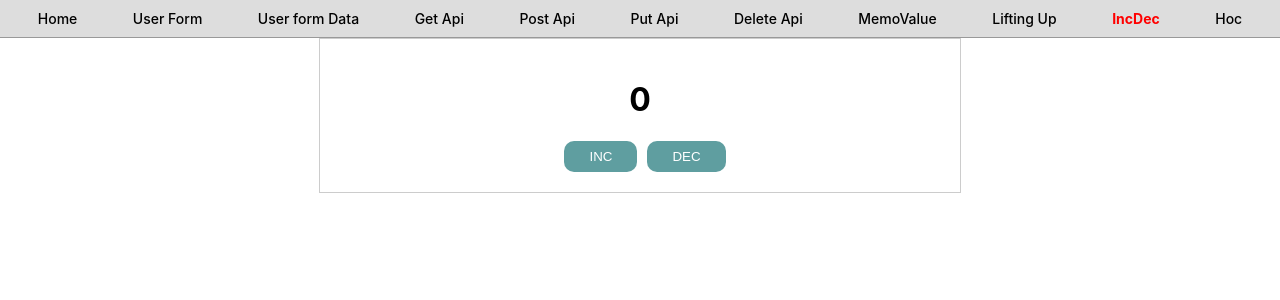
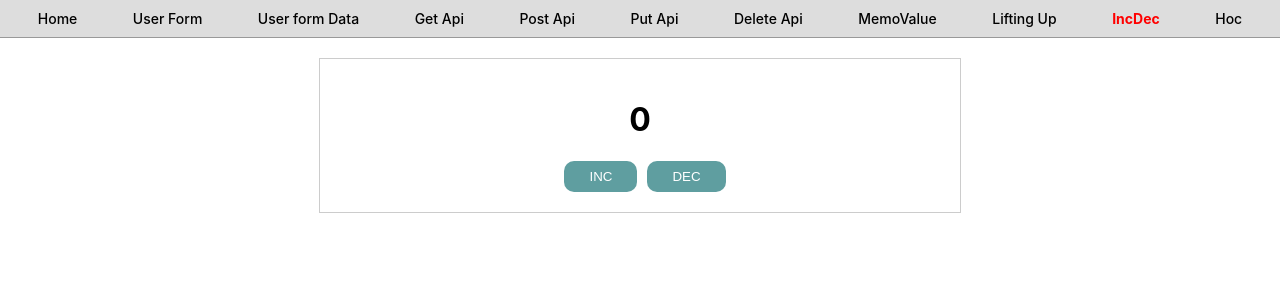
Before and after one commit to pinjarirais/reactredux, a React (Create React App) app: page /incdec in a window 1280 px wide. Shown: the top 300 px of the page. Built offline with nearby package versions, Linux system fonts and the light colour scheme.

Commit message:
css update

```diff
--- a/src/App.css
+++ b/src/App.css
@@ -1,6 +1,7 @@
 .container{display: flex; flex-direction: column; max-width: 600px; width: 100%; justify-content: center; border: 1px solid #ccc; align-items: center; margin: 0 auto; padding: 20px;}
 button{border: 0; background-color: cadetblue; padding: 8px 25px; border-radius: 10px; margin-left: 10px; color: #fff; cursor: pointer;}
 .pt-20{padding-top: 20px;}
+.mt-20{margin-top: 20px;}
 
 .user{ background-color: aquamarine; border-radius:4px; padding: 4px 15px; display: flex; justify-content: space-between}
 .removeuser{cursor: pointer;}
--- a/src/components/Incdec.jsx
+++ b/src/components/Incdec.jsx
@@ -8,7 +8,7 @@ const Incdec = () => {
     const dispatch = useDispatch();
   return (
     <>
-      <div className="container">
+      <div className="container mt-20">
         <h1>{curstate}</h1>
         <div>
           <button onClick={()=>{dispatch(Inc(1))}}>INC</button>
```
